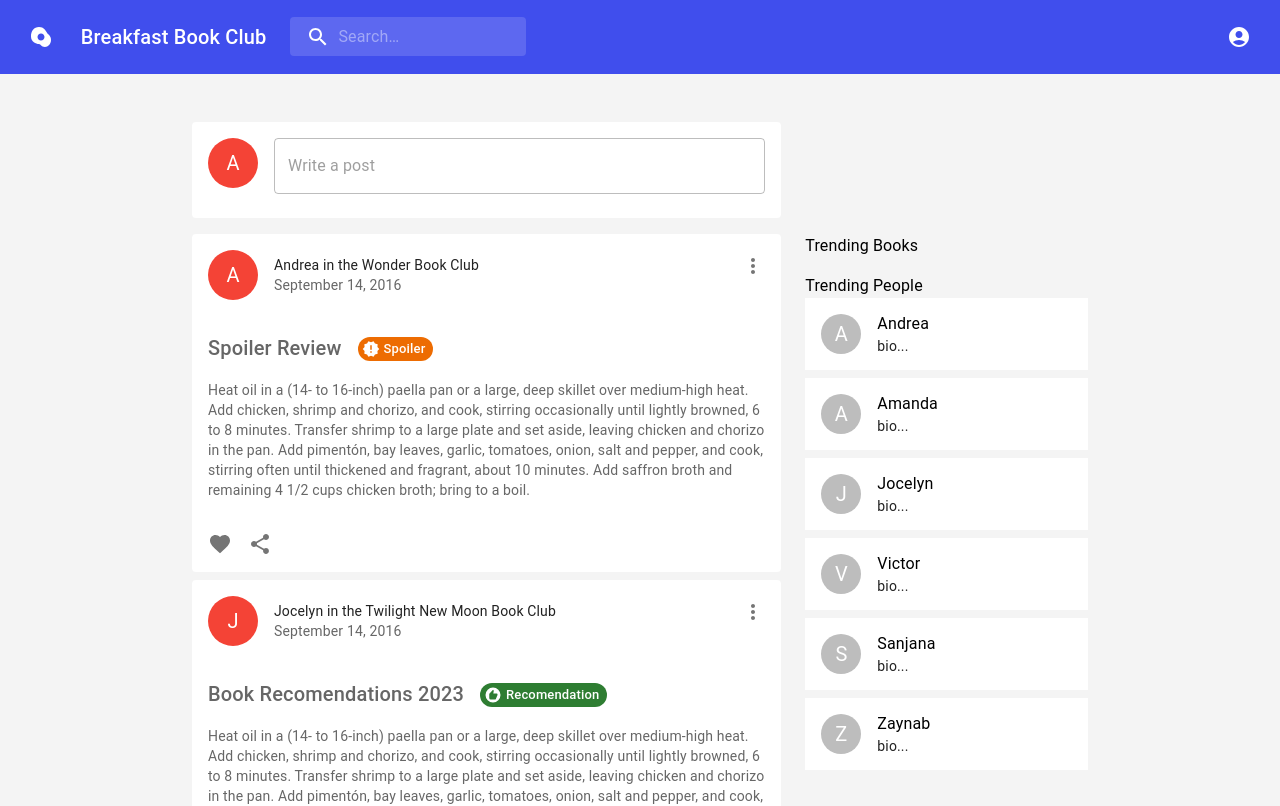
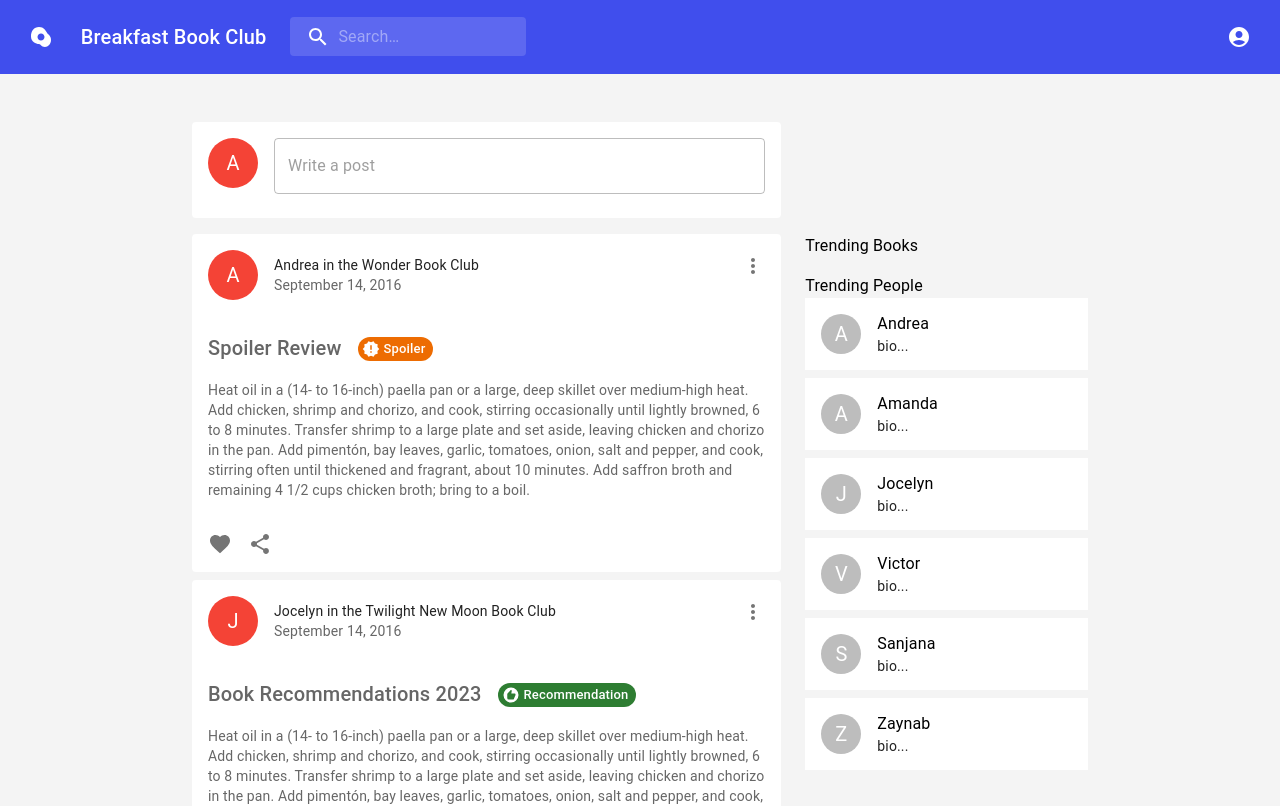
Before and after one commit to DrDab/BreakfastBookClub, a React (Create React App) app in the folder frontend/: page / in a window 1280 px wide. Shown: the top 806 px of the page. Built offline with nearby package versions, Linux system fonts and the light colour scheme; no server answers.

Commit message:
spelling

```diff
--- a/frontend/src/components/Posts/PostFeed.js
+++ b/frontend/src/components/Posts/PostFeed.js
@@ -45,9 +45,9 @@ export default function PostFeed(props) {
             <Typography mb={2}  variant="h6" color="text.secondary">
               {post.title}
               <Chip
-              icon={post.tag === "Spoiler"? <NewReleasesIcon/> : post.tag === "Recomendation"? <RecommendIcon/> : <ContactlessRoundedIcon/> }
+              icon={post.tag === "Spoiler"? <NewReleasesIcon/> : post.tag === "Recommendation"? <RecommendIcon/> : <ContactlessRoundedIcon/> }
               label={post.tag}
-              color={post.tag === "Spoiler"? "warning" : post.tag === "Recomendation"? "success" : "secondary" }
+              color={post.tag === "Spoiler"? "warning" : post.tag === "Recommendation"? "success" : "secondary" }
               size="small"
               sx={{marginLeft:'1rem'}}
               />
--- a/frontend/src/pages/BookClub.js
+++ b/frontend/src/pages/BookClub.js
@@ -15,9 +15,9 @@ export default function BookClub() {
   for (let i = 0; i < 20; i++ ) {
       let user = i % 3 == 0? "Andrea" : i % 3 == 1? "Jocelyn" : "Victor" ;
       let club = bookData.title;
-      let title = i % 3 == 0? "Spoiler Review" : i % 3 == 1? "Book Recomendations 2023" : "Hot take on chapter 3" ;
+      let title = i % 3 == 0? "Spoiler Review" : i % 3 == 1? "Book Recommendations 2023" : "Hot take on chapter 3" ;
       let content = "Heat oil in a (14- to 16-inch) paella pan or a large, deep skillet over medium-high heat. Add chicken, shrimp and chorizo, and cook, stirring occasionally until lightly browned, 6 to 8 minutes. Transfer shrimp to a large plate and set aside, leaving chicken and chorizo in the pan. Add pimentón, bay leaves, garlic, tomatoes, onion, salt and pepper, and cook, stirring often until thickened and fragrant, about 10 minutes. Add saffron broth and remaining 4 1/2 cups chicken broth; bring to a boil.";
-      let tag = i % 3 == 0? "Spoiler" : i % 3 == 1? "Recomendation" : "Opinion" ;
+      let tag = i % 3 == 0? "Spoiler" : i % 3 == 1? "Recommendation" : "Opinion" ;
       bookClubPostsData.push({user, club, title, content, tag})
   }
 
--- a/frontend/src/pages/Home.js
+++ b/frontend/src/pages/Home.js
@@ -43,9 +43,9 @@ export default function Home() {
   for (let i = 0; i < 20; i++ ) {
     let user = i % 3 == 0? "Andrea" : i % 3 == 1? "Jocelyn" : "Victor" ;
     let club = i % 3 == 0? "Wonder" : i % 3 == 1? "Twilight New Moon" : "Harry Potter and the Goblet of Fire" ;
-    let title = i % 3 == 0? "Spoiler Review" : i % 3 == 1? "Book Recomendations 2023" : "Hot take on chapter 3" ;
+    let title = i % 3 == 0? "Spoiler Review" : i % 3 == 1? "Book Recommendations 2023" : "Hot take on chapter 3" ;
     let content = "Heat oil in a (14- to 16-inch) paella pan or a large, deep skillet over medium-high heat. Add chicken, shrimp and chorizo, and cook, stirring occasionally until lightly browned, 6 to 8 minutes. Transfer shrimp to a large plate and set aside, leaving chicken and chorizo in the pan. Add pimentón, bay leaves, garlic, tomatoes, onion, salt and pepper, and cook, stirring often until thickened and fragrant, about 10 minutes. Add saffron broth and remaining 4 1/2 cups chicken broth; bring to a boil.";
-    let tag = i % 3 == 0? "Spoiler" : i % 3 == 1? "Recomendation" : "Opinion" ;
+    let tag = i % 3 == 0? "Spoiler" : i % 3 == 1? "Recommendation" : "Opinion" ;
     homePostsData.push({user, club, title, content, tag})
   }
 
--- a/frontend/src/pages/UserProfile.js
+++ b/frontend/src/pages/UserProfile.js
@@ -82,9 +82,9 @@ export default function UserProfile() {
   for (let i = 0; i < 20; i++ ) {
     let user = i % 3 == 0? "Andrea" : i % 3 == 1? "Jocelyn" : "Victor" ;
     let club = i % 3 == 0? "Wonder" : i % 3 == 1? "Twilight New Moon" : "Harry Potter and the Goblet of Fire" ;
-    let title = i % 3 == 0? "Spoiler Review" : i % 3 == 1? "Book Recomendations 2023" : "Hot take on chapter 3" ;
+    let title = i % 3 == 0? "Spoiler Review" : i % 3 == 1? "Book Recommendations 2023" : "Hot take on chapter 3" ;
     let content = "Heat oil in a (14- to 16-inch) paella pan or a large, deep skillet over medium-high heat. Add chicken, shrimp and chorizo, and cook, stirring occasionally until lightly browned, 6 to 8 minutes. Transfer shrimp to a large plate and set aside, leaving chicken and chorizo in the pan. Add pimentón, bay leaves, garlic, tomatoes, onion, salt and pepper, and cook, stirring often until thickened and fragrant, about 10 minutes. Add saffron broth and remaining 4 1/2 cups chicken broth; bring to a boil.";
-    let tag = i % 3 == 0? "Spoiler" : i % 3 == 1? "Recomendation" : "Opinion" ;
+    let tag = i % 3 == 0? "Spoiler" : i % 3 == 1? "Recommendation" : "Opinion" ;
     likedPostsData.push({user, club, title, content, tag})
   }
 
```
